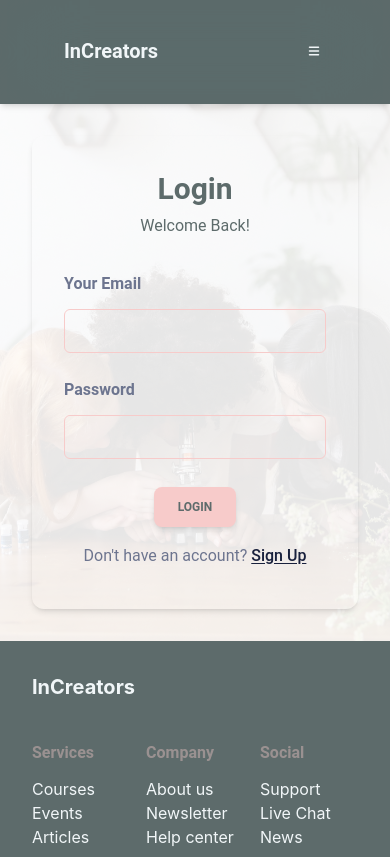
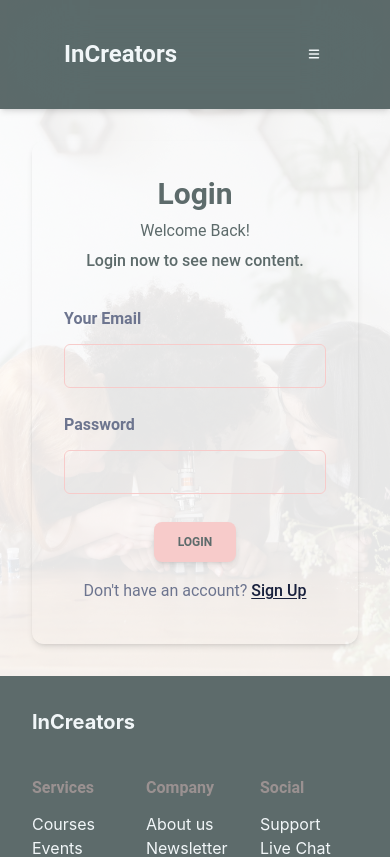
Before and after one commit to HabibaAbouelyazeed/inclusive-creators, a React (Vite) app: page /login in a window 390 px wide. Shown: the top 857 px of the page. Built offline with nearby package versions, Linux system fonts and the light colour scheme; no server answers.

Commit message:
Routes Guard

```diff
--- a/src/App.jsx
+++ b/src/App.jsx
@@ -1,4 +1,6 @@
 import { BrowserRouter as Router, Routes, Route } from "react-router-dom";
+import { useAuthState } from "react-firebase-hooks/auth";
+
 import { Navbar } from "./components/Navbar";
 import LandingPage from "./pages/LandingPage";
 import HomePage from "./pages/HomePage";
@@ -14,8 +16,11 @@ import "./App.css";
 import Footer from "./components/Footer";
 import EventsDetails from "./pages/EventsDetails";
 import SearchResults from "./pages/SearchResults";
+import GuardedRoute from "./GuardRoute";
+import { auth } from "./config/Firebase/firebase";
 
 function App() {
+  const [user] = useAuthState(auth);
   return (
     <Router>
       <div className="app">
@@ -23,22 +28,34 @@ function App() {
           <Navbar />
         </header>
         <Routes>
-          <Route path="" element={<LandingPage />} />
-          <Route path="/home" element={<HomePage />} />
+          <Route path="/" element={<LandingPage />} />
           <Route path="/courses" element={<CoursesPage />} />
-          <Route
-            path="/courses/:courseTitle/:courseId"
-            element={<CoursesDetailsPage />}
-          />
           <Route path="/events" element={<EventsPage />} />
-          <Route path="/event/:eventId" element={<EventsDetails />} />
           <Route path="/articles" element={<ArticlesPage />} />
-          <Route path="/article/:articleId" element={<ArticlesDetailsPage />} />
-          <Route path="/profile" element={<ProfilePage />} />
-          <Route path="/register" element={<RegisterPage />} />
-          <Route path="/login" element={<Login />} />
-          <Route path="/search" element={<SearchResults />} />
+
+          <Route element={<GuardedRoute user={!!user} redirectPath="/login" />}>
+            <Route path="/home" element={<HomePage />} key="home" />
+            <Route path="/profile" element={<ProfilePage />} key="profile" />
+            <Route
+              path="/courses/:courseTitle/:courseId"
+              element={<CoursesDetailsPage />}
+              key="courseDetails"
+            />
+            <Route path="/event/:eventId" element={<EventsDetails />} key="eventDetails" />
+            <Route
+              path="/article/:articleId"
+              element={<ArticlesDetailsPage />}
+              key="articleDetails"
+            />
+            <Route path="/search" element={<SearchResults />} key="searchResults"/>
+          </Route>
+
+          <Route element={<GuardedRoute user={!user} redirectPath="/home" />}>
+            <Route path="/register" element={<RegisterPage />} key="register"/>
+            <Route path="/login" element={<Login />} key="login"/>
+          </Route>
         </Routes>
+
         <footer>
           <Footer />
         </footer>
--- a/src/GuardRoute.js
+++ /dev/null
@@ -1,13 +0,0 @@
-import React from "react";
-import { Route, Redirect } from "react-router-dom";
-
-const GuardedRoute = ({ component: Component, auth, ...rest }) => (
-  <Route
-    {...rest}
-    render={(props) =>
-      auth === true ? <Component {...props} /> : <Redirect to="/" />
-    }
-  />
-);
-
-export default GuardedRoute;
--- /dev/null
+++ b/src/GuardRoute.jsx
@@ -0,0 +1,13 @@
+import React from "react";
+import {Navigate, Outlet } from "react-router-dom";
+
+const GuardedRoute = ({ user, redirectPath="/", children }) => {
+  if(!user){
+    return <Navigate to={redirectPath} replace/>;
+  }
+
+  return children? children : <Outlet/>;
+
+};
+
+export default GuardedRoute;
--- a/src/components/Home/Sidebar.jsx
+++ b/src/components/Home/Sidebar.jsx
@@ -56,8 +56,7 @@ const Sidebar = ({ articles, courses }) => {
           </Typography>
           <Typography
             variant="h3"
-            color="secondary-100"
-            className="mb-6 font-bold leading-[1.5]"
+            className="mb-6 font-bold leading-[1.5] text-secondary-500"
           >
             {course.date}
           </Typography>
@@ -69,9 +68,9 @@ const Sidebar = ({ articles, courses }) => {
 
   return (
     <div className="flex flex-col lg:w-1/5 sm:w-2/5 mt-6 py-6 pl-6 rounded  h-full bg-secondary-500">
-      <h3 className='mb-4 text-2xl md:text-3xl lg:text-3xl text-left font-bold text-neutral-700'>Latest Articles</h3>
+      <h3 className="mb-4 text-2xl md:text-3xl lg:text-3xl text-left font-bold text-neutral-700" >Latest Articles</h3>
       {articleElements}
-      <h3 className='my-4 p-2 text-2xl md:text-3xl lg:text-3xl text-left font-bold text-neutral-700'>Latest Courses</h3>
+      <h3 className="my-4 p-2 text-2xl md:text-3xl lg:text-3xl text-left font-bold text-neutral-700" >Latest Courses</h3>
       {courseElements}
     </div>
   );
--- a/src/components/Landing/Hero.jsx
+++ b/src/components/Landing/Hero.jsx
@@ -24,7 +24,7 @@ const Hero = () => {
         <figure className="md:basis-1/2">
           <img
             className="h-96 w-full rounded-lg object-cover object-center"
-            src="../public/assets/loginBanner.jpg"
+            src="/assets/loginBanner.jpg"
             alt="nature image"
           />
         </figure>
--- a/src/components/Navbar.jsx
+++ b/src/components/Navbar.jsx
@@ -37,7 +37,7 @@ export const Navbar = () => {
     <header className="appNavbar w-100 bg-olive text-secondary-300">
       <NavComponent className="py-8 mx-auto max-w-full bg-olive border-0 rounded-none">
         <div className="container flex items-center justify-between text-secondary-300">
-          <Typography variant="h5" className="mr-4 cursor-pointer py-1.5">
+          <Typography variant="h4" className="mr-4 cursor-pointer py-1.5">
             <NavLink to="/">InCreators</NavLink>
           </Typography>
           <div className="flex items-center gap-4">
@@ -52,15 +52,15 @@ export const Navbar = () => {
                     !isActive ? " text-secondary-300" : "text-olive"
                   }>
                   <Button
-                  size="sm"
-                  className="hidden lg:inline-block bg-dirtyPink ">
+                    size="md"
+                    className="hidden lg:inline-block bg-dirtyPink">
                     Sign Up
                   </Button>
                 </NavLink>
                 <NavLink to="/login">
                   <Button
                     variant="text"
-                  size="sm"
+                    size="md"
                     className="hidden lg:inline-block border-2 border-dirtyPink text-secondary-300">
                     Login
                   </Button>
@@ -70,7 +70,7 @@ export const Navbar = () => {
             {!!user && (
               <Button
                 onClick={() => handleLogout()}
-                  size="sm"
+                size="md"
                 className="hidden lg:inline-block bg-dirtyPink ">
                 logout
               </Button>
@@ -126,37 +126,39 @@ export const Navbar = () => {
 };
 
 const NavList = () => {
+  const [user] = useAuthState(auth);
   return (
     <ul className="my-2 flex flex-col gap-2 lg:mb-0 lg:mt-0 lg:flex-row lg:items-center lg:gap-6 ">
-      <Typography as="li" variant="small" className="p-1 font-medium">
+      <Typography as="li" variant="small" className="p-1 font-medium text-lg">
         <NavLink
           to="/home"
           className="flex items-center hover:text-pinkGrey transition-colors">
           Home
         </NavLink>
       </Typography>
-      <Typography as="li" variant="small" className="p-1 font-medium">
+      <Typography as="li" variant="small" className="p-1 font-medium text-lg">
         <NavLink
           to="/courses"
           className="flex items-center hover:text-pinkGrey transition-colors">
           Courses
         </NavLink>
       </Typography>
-      <Typography as="li" variant="small" className="p-1 font-medium">
+      <Typography as="li" variant="small" className="p-1 font-medium text-lg">
         <NavLink
           to="/events"
           className="flex items-center hover:text-pinkGrey transition-colors">
           Events
         </NavLink>
       </Typography>
-      <Typography as="li" variant="small" className="p-1 font-medium">
+      <Typography as="li" variant="small" className="p-1 font-medium text-lg">
         <NavLink
           to="/articles"
           className="flex items-center hover:text-pinkGrey transition-colors">
           Articles
         </NavLink>
       </Typography>
-      <Typography as="li" variant="small" className="p-1 font-medium">
+      {!!user && (
+        <Typography as="li" variant="small" className="p-1 font-medium text-lg">
           <NavLink
             to="/profile"
             className="flex items-center hover:text-pinkGrey transition-colors">
@@ -168,6 +170,7 @@ const NavList = () => {
             />
           </NavLink>
         </Typography>
+      )}
     </ul>
   );
 };
--- a/src/pages/LoginPage.jsx
+++ b/src/pages/LoginPage.jsx
@@ -33,7 +33,7 @@ const LoginPage = () => {
       <div
         className="w-full h-full absolute top-0 left-0 py-8 -z-10 bg-cover bg-center opacity-10"
         style={{
-          backgroundImage: `url('../public/assets/loginBanner.jpg')`,
+          backgroundImage: `url('/assets/loginBanner.jpg')`,
         }}></div>
       <div className="container">
         <Card
@@ -45,6 +45,9 @@ const LoginPage = () => {
           </Typography>
           <Typography className="mt-1 text-olive font-normal">
             Welcome Back!
+          </Typography>
+          <Typography className="mt-1 text-olive font-medium">
+            Login now to see new content.
           </Typography>
           <form
             className="mt-8 mb-2 w-full max-w-screen-lg"
--- a/src/pages/RegisterPage.jsx
+++ b/src/pages/RegisterPage.jsx
@@ -64,7 +64,7 @@ const RegisterPage = () => {
       <div
         className="w-full h-full absolute top-0 left-0 py-8 -z-10  bg-cover bg-center opacity-10"
         style={{
-          backgroundImage: `url('../public/assets/loginBanner.jpg')`,
+          backgroundImage: `url('/assets/loginBanner.jpg')`,
         }}
       ></div>
       <div className="container mx-auto">
@@ -415,10 +415,13 @@ const RegisterPage = () => {
           </div>
           <div>
             {signUpState === true && (
-              <p className="text-olive mt-2">Signed up Successfullly</p>
+              <p className="text-olive mt-2">Signed up Successfully</p>
             )}
             {signUpState === false && (
-              <p className="text-red mt-2">Sign up Failed</p>
+              <>
+              <p className="text-red mt-2">Sign up Failed.</p>
+              <p className="text-red mt-2">User may already exist. Try using a different email</p>
+              </>
             )}
           </div>
         </form>
```
Lines whose indentation alone changed are shown as unchanged.
